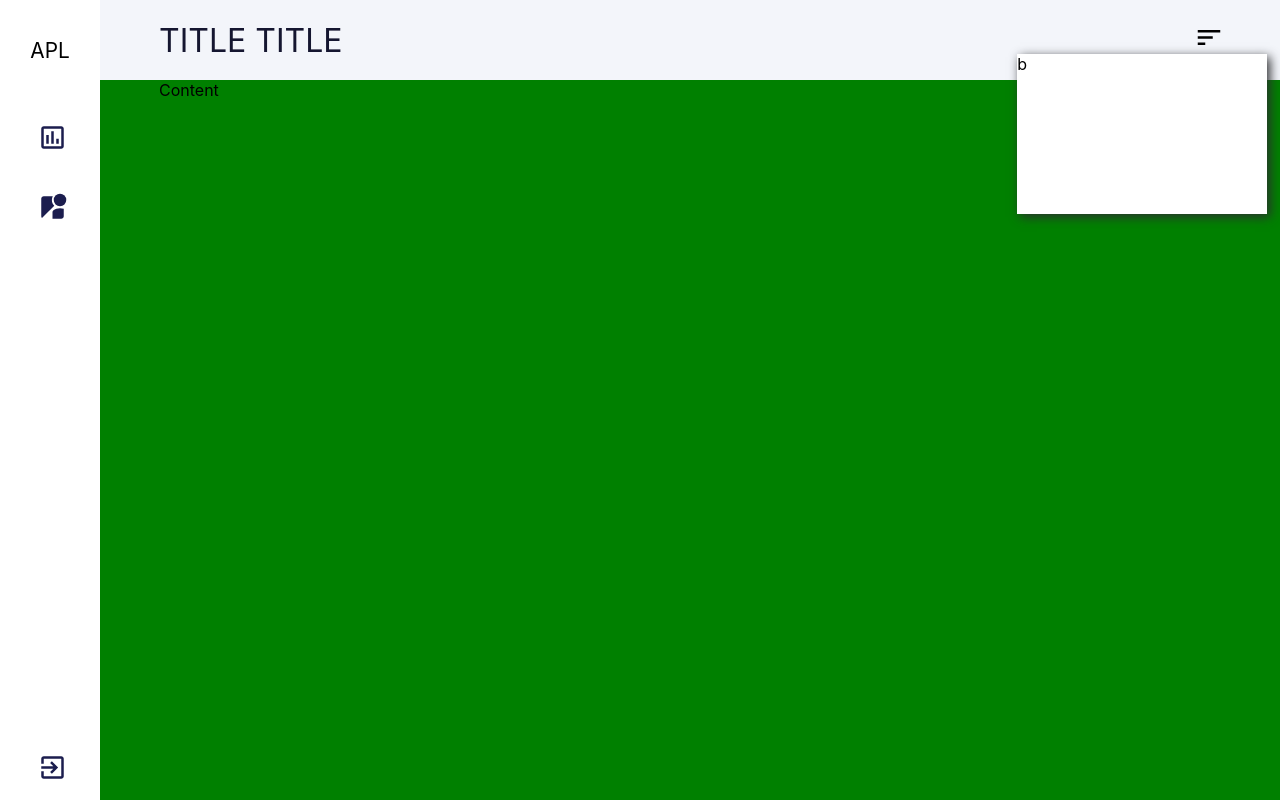
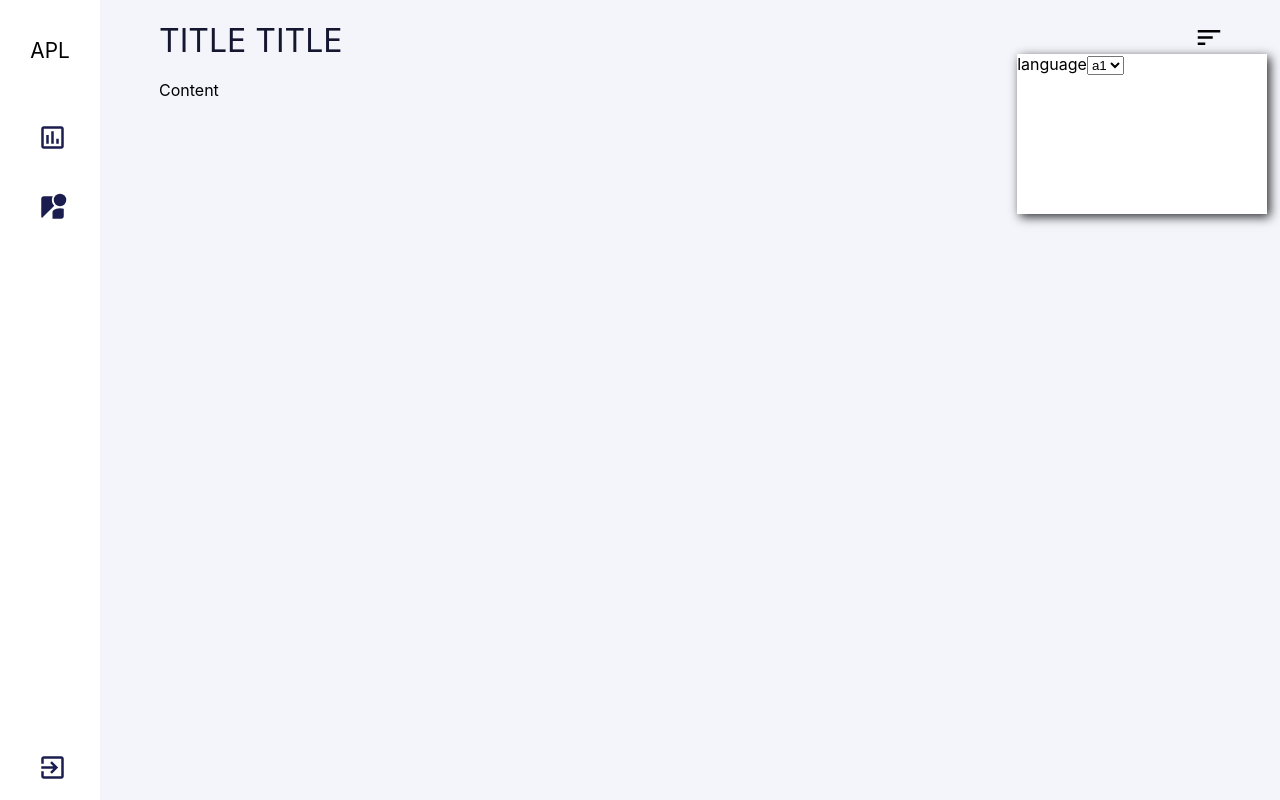
Before and after one commit to SyperOlao/APL, a React (Create React App) app: page / in a window 1280 px wide. Built offline with nearby package versions, Linux system fonts and the light colour scheme.

Commit message:
add onChange

```diff
--- a/src/Dashboard/Filters/Filters.tsx
+++ b/src/Dashboard/Filters/Filters.tsx
@@ -3,11 +3,16 @@ import {useState} from "react";
 import {DropDownList} from "./FiltersComponents/DropDownList/DropDownList";
 import {IFilterData} from "../Interfaces/Interfaces";
 
+const filterData: IFilterData[] = [
+    {label: 'a1', value: 'b1'},
+    {label: 'a2', value: 'b2'},
+    {label: 'a3', value: 'b3'},
+];
+
 export const Filters = (): JSX.Element => {
     const [showFilter, setShowFilter] = useState(true);
     const changeShowFilter = (): void => {
         setShowFilter(!showFilter);
-
     }
 
     return (
@@ -17,7 +22,7 @@ export const Filters = (): JSX.Element => {
             </div>
 
                 <div className={`${showFilter? "filterOpen": "filterClose "} filter__container` }>
-                    {new DropDownList([{label: 'a', value: 'b'}] as IFilterData[]).render()}
+                    {new DropDownList(filterData).render()}
                 </div>
 
         </div>
--- a/src/Dashboard/Filters/FiltersComponents/AFilterComponent.ts
+++ b/src/Dashboard/Filters/FiltersComponents/AFilterComponent.ts
@@ -3,8 +3,10 @@ import {IFilterData} from "../../Interfaces/Interfaces";
 
 export abstract class  AFilterComponent implements IFilterComponent{
     private readonly _filterData: IFilterData[];
-    public constructor(filterData: IFilterData[]) {
+    private _condition: boolean;
+    public constructor(filterData: IFilterData[], condition = true) {
         this._filterData = filterData;
+        this._condition = condition;
     }
 
     abstract getValue(): string;
@@ -14,5 +16,11 @@ export abstract class  AFilterComponent implements IFilterComponent{
     public get filterData(): IFilterData[] {
         return this._filterData;
     }
+    get condition(): boolean {
+        return this._condition;
+    }
 
+    set condition(value: boolean) {
+        this._condition = value;
+    }
 }
--- a/src/Dashboard/Filters/FiltersComponents/DropDownList/DropDownList.tsx
+++ b/src/Dashboard/Filters/FiltersComponents/DropDownList/DropDownList.tsx
@@ -1,21 +1,35 @@
 import {IFilterData} from "../../../Interfaces/Interfaces";
 import {AFilterComponent} from "../AFilterComponent";
+import React, {ChangeEvent} from "react";
 
-export class DropDownList extends AFilterComponent{
-    getValue(): string {
-        return this.filterData[0].value.toString();
+export class DropDownList extends AFilterComponent {
+    private _currentValue = this.filterData[0].value.toString();
+
+    public getValue(): string {
+        return this._currentValue;
     }
 
-    render(): JSX.Element {
-        return <DropDownListComponent data={this.filterData}/>
+    private onChange = (event: ChangeEvent<HTMLSelectElement>): void => {
+        this._currentValue = event.target.value;
+    }
+
+    public render(): JSX.Element {
+        return <DropDownListComponent data={this.filterData} onChange={this.onChange}/>
     }
 
 }
 
-const DropDownListComponent = (props: {data: IFilterData[]}): JSX.Element=>{
-    let value = props.data
+const DropDownListComponent = (props: { data: IFilterData[], onChange: (event: ChangeEvent<HTMLSelectElement>) => void }): JSX.Element => {
+    const options = props.data;
+    const onChange = props.onChange;
     return (
         <div>
-            {value[0].value}
+            <label>language</label>
+            <select onChange={onChange}>
+                {options.map((option, i) =>
+                    <option key={`${option.value}_${i}`} value={option.value}>{option.label}</option>
+                )}
+
+            </select>
         </div>);
 }
--- a/src/Dashboard/styles/styles.css
+++ b/src/Dashboard/styles/styles.css
@@ -104,5 +104,5 @@
     width: 95%;
     padding-left: 5%;
     height: 90%;
-    background-color: green;
+    //background-color: green;
 }
```
